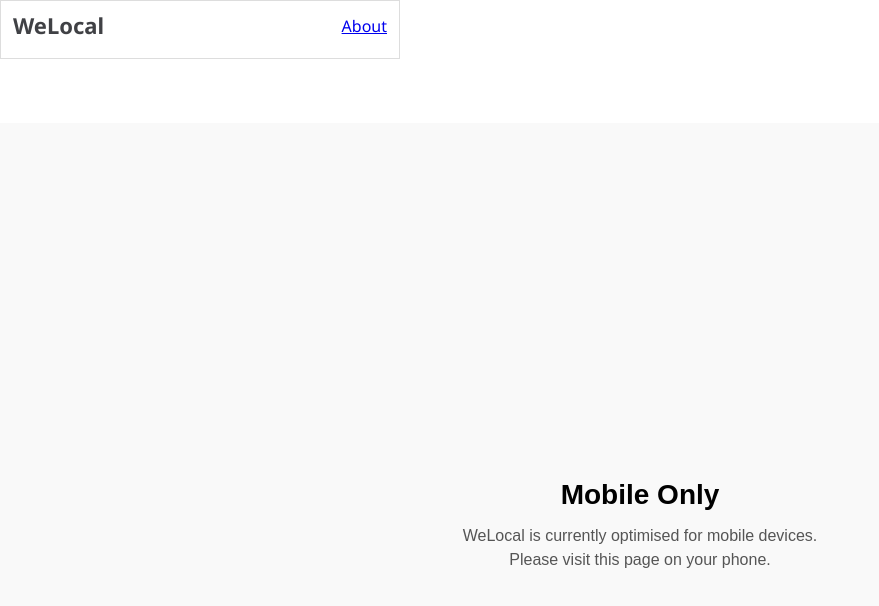
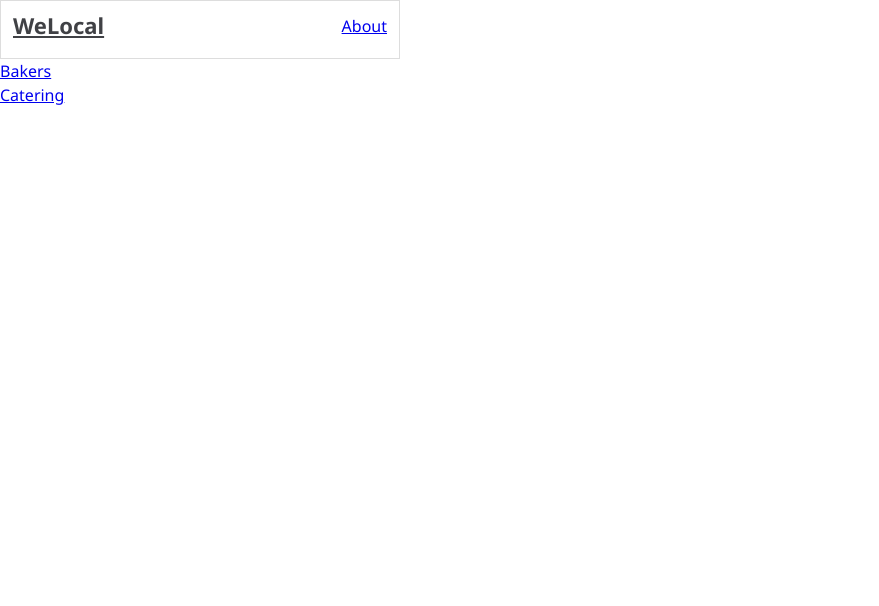
Before and after one commit to tshepi-tech/WeLocal, a React (Vite) app: page / in a window 1280 px wide. Shown: the top 606 px of the page, without its empty margins (0-879 px from the left). Built offline with nearby package versions, Linux system fonts and the light colour scheme.

Commit message:
feat: [WL-002] Application routes.

```diff
--- a/src/App.jsx
+++ b/src/App.jsx
@@ -1,7 +1,6 @@
 import "./App.css";
 import cupcakes from "./assets/chocolatecupcakes.jpg";
 import logo from "./assets/gl.jpeg";
-import { BrowserRouter, Routes, Route, Link } from "react-router-dom";
 import { FontAwesomeIcon } from "@fortawesome/react-fontawesome";
 import { library } from "@fortawesome/fontawesome-svg-core";
 
@@ -22,35 +21,12 @@ function App() {
 
 	return (
 		<>
-			<header className="header">
-				<div className="top-bar">
-					{/* <button className="menu">
-						<FontAwesomeIcon
-							icon="fa-solid fa-bars"
-							style={{ color: "#FF7700" }}
-						/>
-						<VisuallyHidden>Menu</VisuallyHidden>
-					</button> */}
-					<h1 className="logo">WeLocal</h1>
-					<Link to="/about" className="about-nav">
-						About
-					</Link>
-				</div>
-				{/* 	<form>
-					<VisuallyHidden>
-						<label class="search-label" for="search">
-							Search services:
-						</label>
-					</VisuallyHidden>
-					<input id="search" type="search" placeholder="Search for services" />
-				</form> */}
-			</header>
 			<div className="fill-space"></div>
 			<main className="content mobile-only">
 				<article className="profile">
 					<img className="logo-avatar" src={logo} />
 					<div className="name">
-						GoodCakes
+						<h1>GoodCakes</h1>
 						{/* <a className="founder" href="#">
 							About Founder
 						</a> */}
--- /dev/null
+++ b/src/components/PrimaryHeader.jsx
@@ -0,0 +1,33 @@
+import { Link } from "react-router-dom";
+
+function PrimaryHeader() {
+	return (
+		<header className="header">
+			<div className="top-bar">
+				{/* <button className="menu">
+                        <FontAwesomeIcon
+                            icon="fa-solid fa-bars"
+                            style={{ color: "#FF7700" }}
+                        />
+                        <VisuallyHidden>Menu</VisuallyHidden>
+                    </button> */}
+				<Link to="/" className="logo">
+					WeLocal
+				</Link>
+				<Link to="/about" className="about-nav">
+					About
+				</Link>
+			</div>
+			{/* 	<form>
+                    <VisuallyHidden>
+                        <label class="search-label" for="search">
+                            Search services:
+                        </label>
+                    </VisuallyHidden>
+                    <input id="search" type="search" placeholder="Search for services" />
+                </form> */}
+		</header>
+	);
+}
+
+export default PrimaryHeader;
--- a/src/main.jsx
+++ b/src/main.jsx
@@ -6,12 +6,20 @@ import { BrowserRouter } from "react-router-dom";
 import AboutWeLocal from "./components/AboutWeLocal";
 
 import { Routes, Route, Link } from "react-router-dom";
+import BakersPage from "./pages/BakersPage.jsx";
+import CateringPage from "./pages/CateringPage.jsx";
+import LandingPage from "./pages/LandingPage.jsx";
+import PrimaryHeader from "./components/PrimaryHeader.jsx";
 
 createRoot(document.getElementById("root")).render(
 	<StrictMode>
 		<BrowserRouter>
+			<PrimaryHeader />
 			<Routes>
-				<Route path="/" element={<App />} />
+				<Route path="/" element={<LandingPage />} />
+				<Route path="/bakers" element={<BakersPage />} />
+				<Route path="/catering" element={<CateringPage />} />
+				<Route path="/goodcakes" element={<App />} />
 				<Route path="/about" element={<AboutWeLocal />} />
 			</Routes>
 		</BrowserRouter>
--- /dev/null
+++ b/src/pages/BakersPage.jsx
@@ -0,0 +1,13 @@
+import { Link } from "react-router-dom";
+
+function BakersPage() {
+	return (
+		<div>
+			<Link to="/goodcakes" className="about-nav">
+				GoodCakes
+			</Link>
+		</div>
+	);
+}
+
+export default BakersPage;
--- /dev/null
+++ b/src/pages/CateringPage.jsx
@@ -0,0 +1,5 @@
+function CateringPage() {
+	return <div>CateringPage</div>;
+}
+
+export default CateringPage;
--- /dev/null
+++ b/src/pages/LandingPage.jsx
@@ -0,0 +1,16 @@
+import { Link } from "react-router-dom";
+function LandingPage() {
+	return (
+		<div>
+			<Link to="/bakers" className="about-nav">
+				Bakers
+			</Link>
+			<br></br>
+			<Link to="/catering" className="about-nav">
+				Catering
+			</Link>
+		</div>
+	);
+}
+
+export default LandingPage;
```
Also changed, not shown: src/pages/SelectedCategoryPage.jsx (added, +8 -0 lines).
